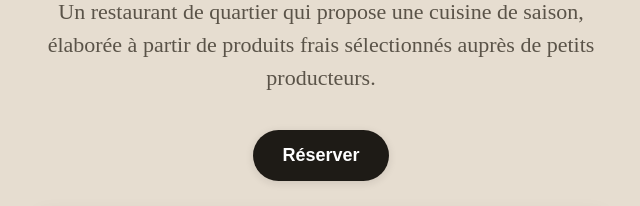
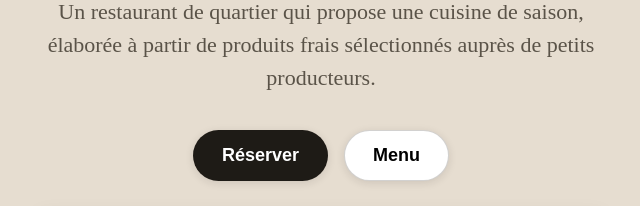
Before and after one commit to paulleseute/collonges, a plain HTML site: page index.html in a window 1280 px wide. Shown: the part 142-348 px from the top of the page, without its empty margins (319-959 px from the left). Drawn offline with Linux system fonts and the light colour scheme; a web font is replaced by a local one.

Commit message:
feat: add menu

```diff
--- a/index.html
+++ b/index.html
@@ -124,6 +124,7 @@
       display: flex;
       justify-content: center;
       margin-top: 12px;
+      gap: 16px;
     }
     .btn-reserver {
       appearance: none;
@@ -192,6 +193,7 @@
     <main>
       <div class="cta">
         <button class="btn-reserver" data-zc-action="open">Réserver</button>
+        <button class="btn-reserver" style="color: black; background: white" onclick="window.open('https://docs.google.com/presentation/d/e/2PACX-1vR_IFbiajW75uHeBIAKmR48ntBX04kbJkzfq4Q0J6h9U4vqktuyrnY74AL2lZxKig/pub?start=false&loop=false&delayms=60000', '_blank')">Menu</button>
       </div>
       <section class="section" aria-labelledby="contact-title">
         <div class="card contact-highlight">
```
